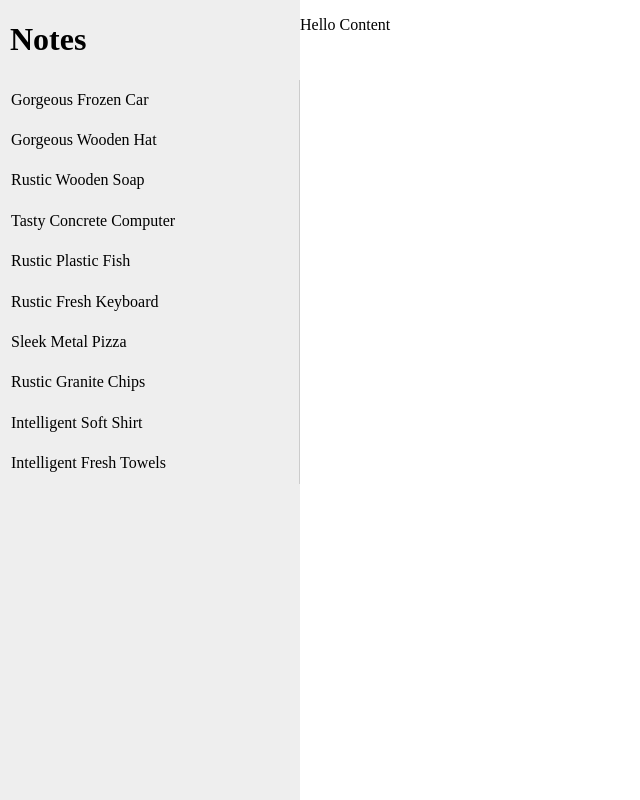
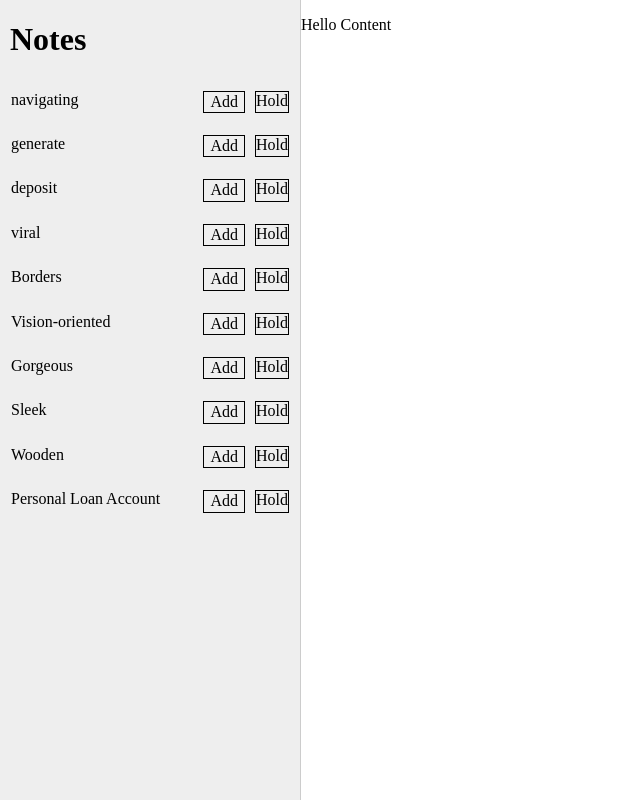
Before and after one commit to lomeat/draggable-tree, a React (Create React App) app: page / in a window 1280 px wide. Shown: the whole page, without its empty margins (0-640 px from the left). Built offline with nearby package versions, Linux system fonts and the light colour scheme.

Commit message:
add functionality to add items to draggable item

```diff
--- a/src/Sidebar.jsx
+++ b/src/Sidebar.jsx
@@ -1,6 +1,7 @@
 import React, { useState } from "react";
 import styled from "styled-components";
 import { DragDropContext, Droppable, Draggable } from "react-beautiful-dnd";
+import faker from "faker";
 
 import { getList, reorderList } from "./utils";
 
@@ -21,6 +22,22 @@ export const Sidebar = (props) => {
     setItems(newItems);
   };
 
+  const addItem = (id) => {
+    setItems((state) =>
+      state.map((item) => {
+        if (item.id === id) {
+          item.list.push({
+            id: `Item ${Math.floor(Math.random() * Date.now())}`,
+            content: faker.random.word(),
+          });
+        }
+        return item;
+      })
+    );
+
+    console.log(items);
+  };
+
   return (
     <Wrapper>
       <H1>Notes</H1>
@@ -31,12 +48,25 @@ export const Sidebar = (props) => {
               {items.map((item, index) => (
                 <Draggable key={item.id} draggableId={item.id} index={index}>
                   {(provided, snapshot) => (
-                    <Item
-                      ref={provided.innerRef}
-                      {...provided.draggableProps}
-                      {...provided.dragHandleProps}
-                    >
-                      {item.content}
+                    <Item ref={provided.innerRef} {...provided.draggableProps}>
+                      <Title>
+                        <Name>{item.content}</Name>
+                        <WrapperButtons>
+                          <AddButton onClick={() => addItem(item.id)}>
+                            Add
+                          </AddButton>
+                          <DragButton {...provided.dragHandleProps}>
+                            Hold
+                          </DragButton>
+                        </WrapperButtons>
+                      </Title>
+                      {item.list.length > 0 && (
+                        <InnerList>
+                          {item.list.map((value) => (
+                            <div key={value.content}>{value.content}</div>
+                          ))}
+                        </InnerList>
+                      )}
                     </Item>
                   )}
                 </Draggable>
@@ -52,6 +82,7 @@ export const Sidebar = (props) => {
 
 const Wrapper = styled.div`
   background: #eee;
+  border-right: 1px solid #ccc;
 `;
 
 const H1 = styled.h1`
@@ -60,11 +91,12 @@ const H1 = styled.h1`
 
 const List = styled.div`
   width: 300px;
-  border-right: 1px solid #ccc;
   box-sizing: border-box;
 `;
 
 const Item = styled.div`
+  display: flex;
+  flex-direction: column;
   user-select: none;
   outline: none;
   padding: 10px;
@@ -77,3 +109,35 @@ const Item = styled.div`
     background: #ccc;
   }
 `;
+
+const Title = styled.div`
+  justify-content: space-between;
+  display: flex;
+  width: 100%;
+`;
+
+const WrapperButtons = styled.div`
+  display: flex;
+`;
+
+const DragButton = styled.div`
+  border: 1px solid black;
+  margin-left: 10px;
+`;
+
+const AddButton = styled.button`
+  border: 1px solid black;
+  outline: none;
+  :hover {
+    cursor: pointer;
+  }
+`;
+
+const Name = styled.span`
+  max-width: 200px;
+  text-overflow: ellipsis;
+`;
+
+const InnerList = styled.div`
+  padding: 10px 0 0 10px;
+`;
--- a/src/utils.ts
+++ b/src/utils.ts
@@ -3,7 +3,8 @@ import faker from "faker";
 export const getList = (size: number) =>
   Array.from({ length: size }, (v, i) => i).map((value) => ({
     id: `Item ${Math.floor(Math.random() * Date.now())}`,
-    content: faker.commerce.productName(),
+    content: faker.random.word(),
+    list: [],
   }));
 
 export const reorderList = (
```
